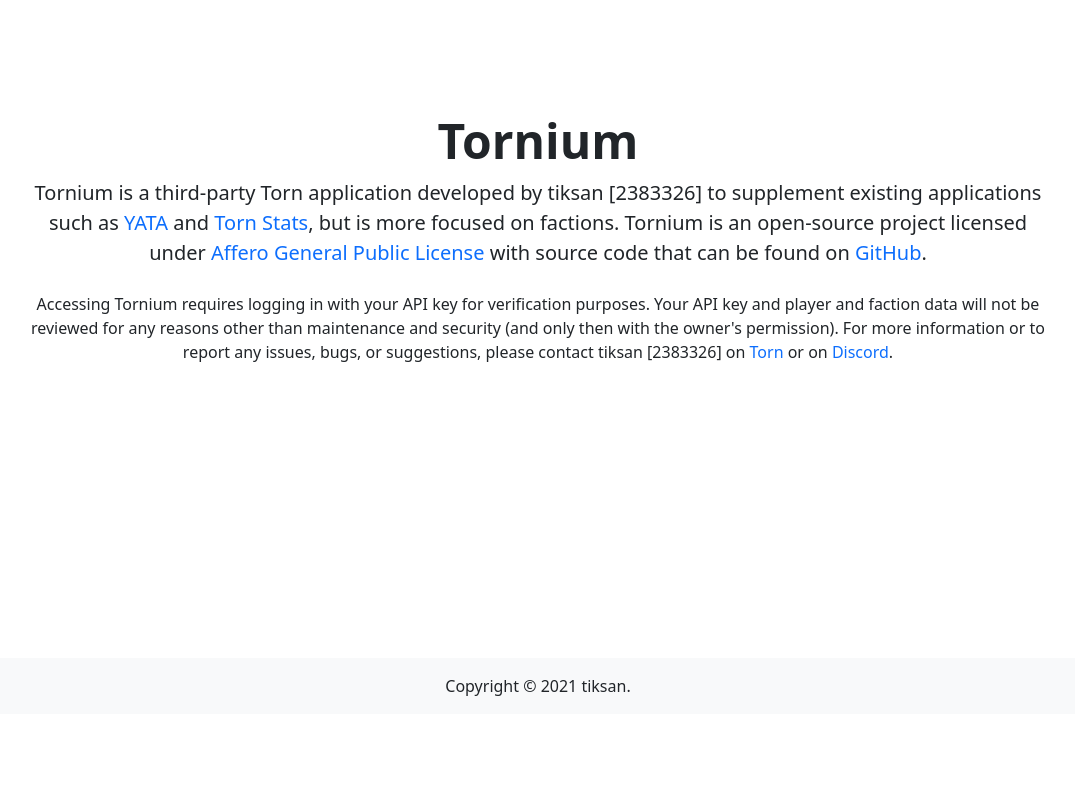
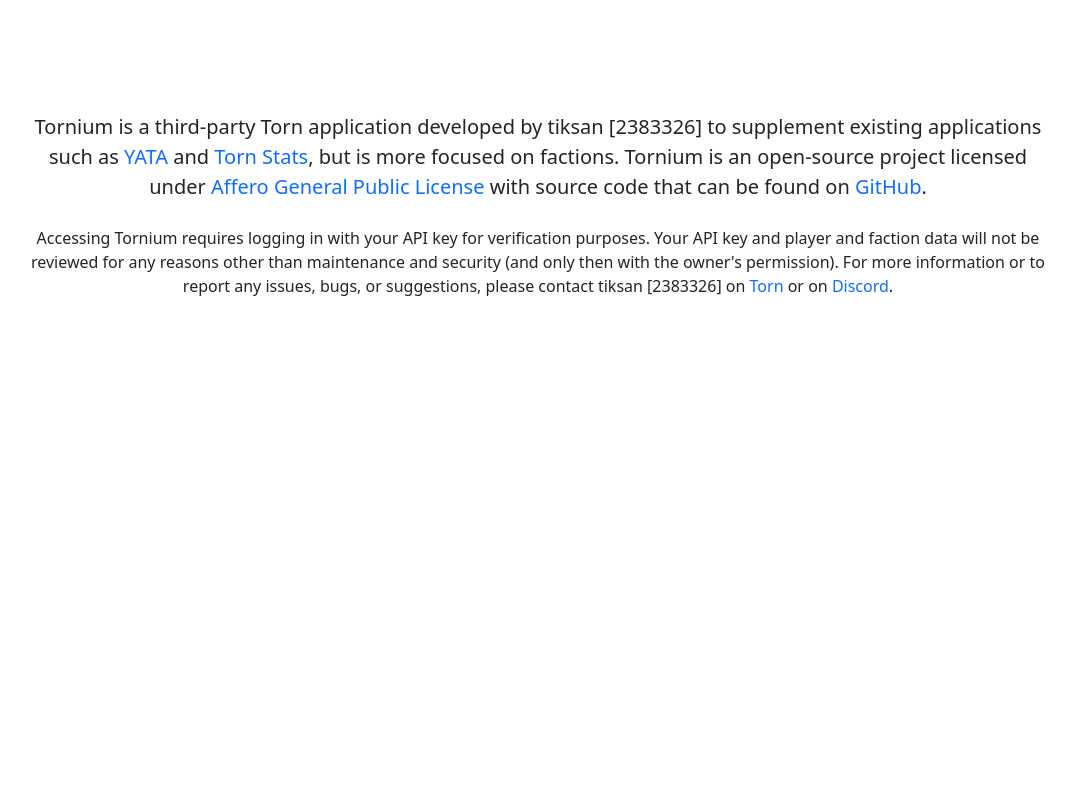
Before and after one commit to dssecret/tornium, a Flask app: page / in a window 1280 px wide. Shown: the part 86-886 px from the top of the page, without its empty margins (102-1177 px from the left). Run offline with Flask 2, Linux system fonts and the light colour scheme; parts of the project's set-up code (start-up, migrations or seed data) failed here and were passed over; some libraries are stand-ins or nearby versions.

Commit message:
Index Update

```diff
--- a/templates/index.html
+++ b/templates/index.html
@@ -5,7 +5,6 @@
 <div class="container h-100">
     <div class="cover-container d-flex w-100 h-100 p-3 mx-auto justify-content-center">
         <main class="px-4 py-5 my-5 text-center">
-            <h1 class="display-5 fw-bold">Tornium</h1>
             <p class="lead mb-4">
                 Tornium is a third-party Torn application developed by tiksan [2383326] to supplement existing
                 applications such as <a href="https://yata.yt">YATA</a> and <a href="https://tonstats.com/">Torn Stats</a>,
@@ -25,16 +24,4 @@
         </main>
     </div>
 </div>
-
-<footer class="footer py-3 mt-auto bg-light" style="position: fixed; bottom: 0; width: 100%">
-    <div class="container">
-        <div class="row">
-
-        </div>
-    </div>
-
-    <div class="copyright text-center">
-        Copyright &copy; 2021 <span>tiksan</span>.
-    </div>
-</footer>
 {% endblock %}
```
